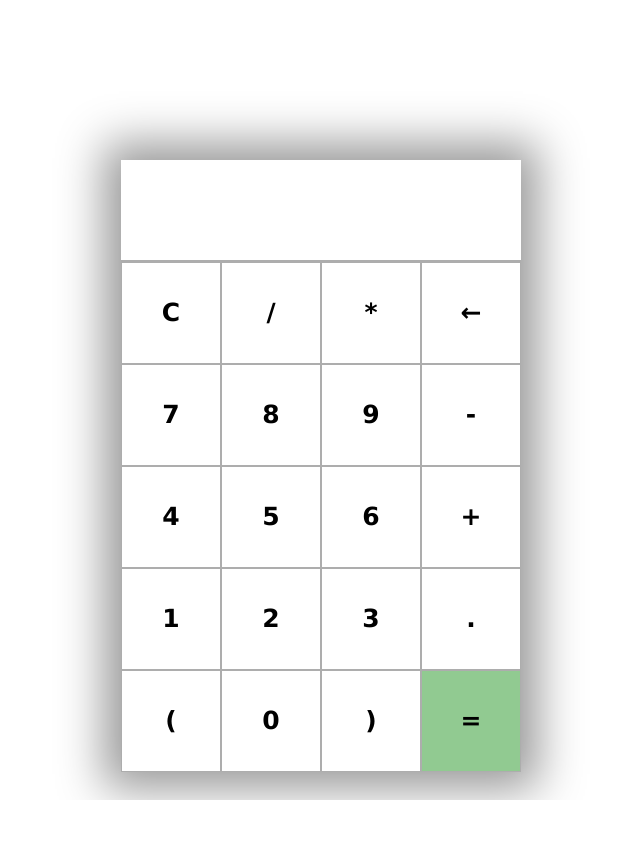
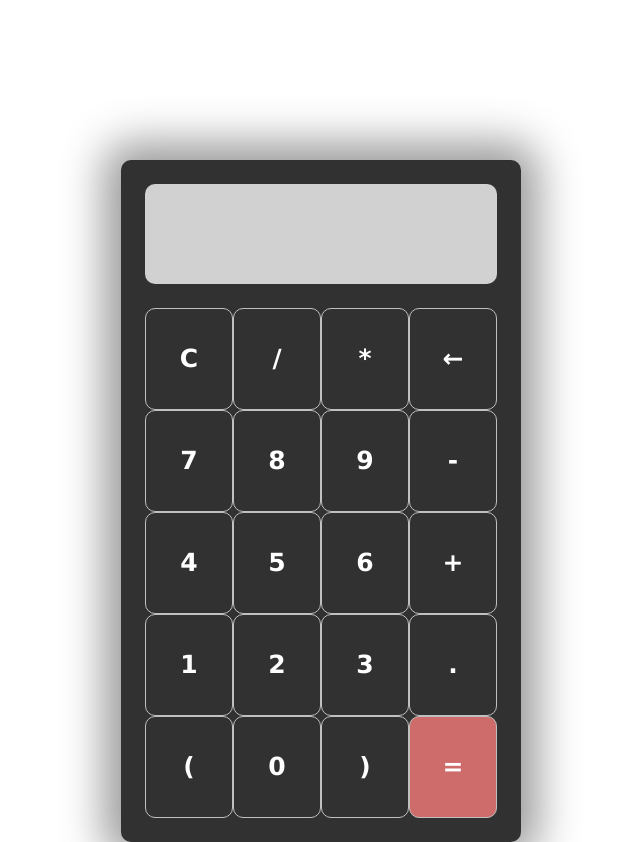
Before and after one commit to nhaatn/JS-Calculator, a plain HTML site: page index.html in a window 1280 px wide. Shown: the whole page, without its empty margins (319-959 px from the left). Before the commit the page ends 800 px from the top, so only its background shows below. Drawn offline with Linux system fonts and the light colour scheme.

Commit message:
updated UI

```diff
--- a/style.css
+++ b/style.css
@@ -7,7 +7,9 @@
 .container {
     max-width: 400px;
     margin: 20vh auto 0 auto;
-    /* border: 1px solid red; */
+    padding: 1.5rem;
+    border-radius: 10px;
+    background-color: rgb(49, 49, 49);
     box-shadow: 0px 0px 43px 17px rgba(153, 153, 153, 1);
 }
 
@@ -16,35 +18,39 @@
     height: 100px;
     line-height: 100px;
     padding: 16px 8px;
+    margin-bottom: 1.5rem;
     font-size: 25px;
+    border-radius: 10px;
+    background-color: rgb(209, 209, 209);
 }
 
 .buttons {
     display: grid;
     grid-template-columns: 1fr 1fr 1fr 1fr;
-    border-top: 2px solid rgb(173, 173, 173);
 }
 
 .button {
-    border: 1px solid rgb(173, 173, 173);
+    border: 1px solid rgb(192, 192, 192);
+    border-radius: 10px;
     line-height: 100px;
     text-align: center;
     font-size: 25px;
     font-weight: 700;
     font-family: 'Lucida Sans', 'Lucida Sans Regular', 'Lucida Grande', 'Lucida Sans Unicode', Geneva, Verdana, sans-serif;
     cursor: pointer;
+    color: white;
 }
 
 .button:hover {
-    background-color: rgb(78, 78, 78);
+    background-color: rgb(136, 204, 136);
     color: white;
     transition: 0.3s ease-in-out;
 }
 
 #equal {
-    background-color: rgb(145, 202, 145);
+    background-color: rgb(206, 108, 108);
 }
 
 #equal:hover {
-    background-color: rgb(104, 170, 104);
+    background-color: rgb(197, 44, 44);
 }
```
